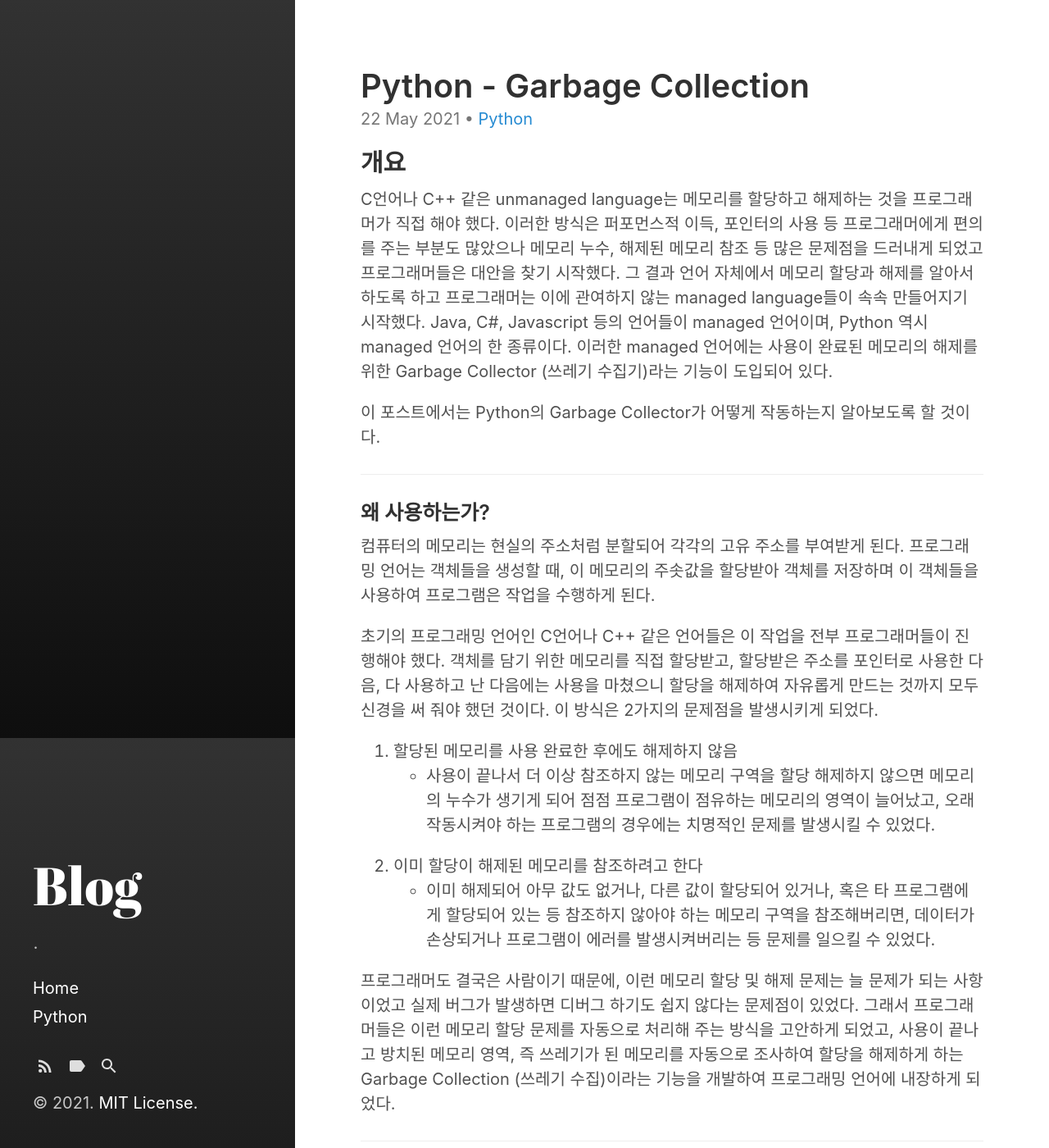
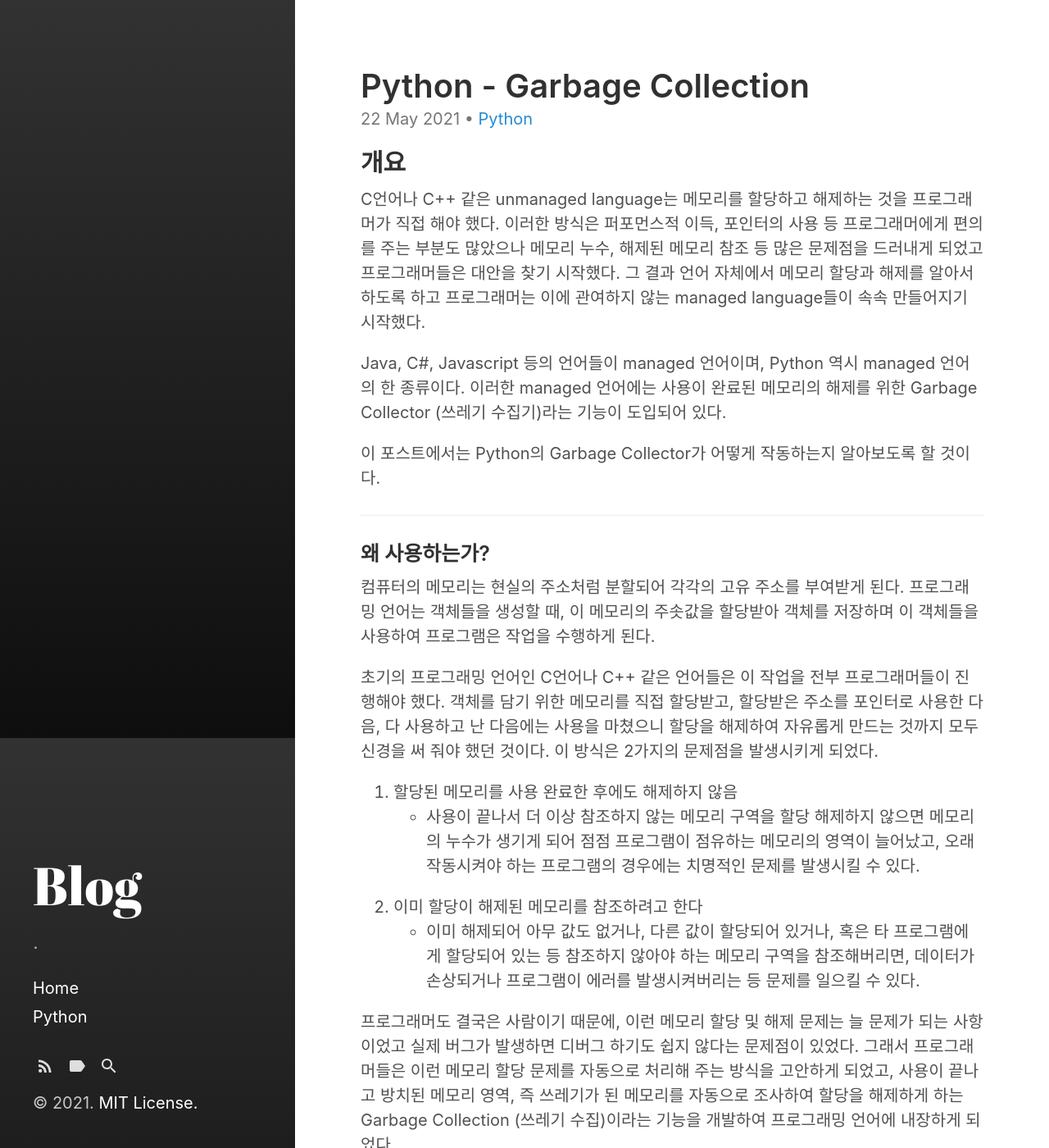
Before and after one commit to yonghwanjang0/yonghwanjang0.github.io, a Jekyll site: the page built from _posts/2021-05-22-[Python] Garbage Collection.md, in a window 1280 px wide and 1400 px high. Shown: the whole window at 82% size. Built offline with Jekyll 4.4.1, drawn with Linux system fonts in a browser that asks for light colours.

Commit message:
Modified Garbage Collection

```diff
--- a/_posts/2021-05-22-[Python] Garbage Collection.md
+++ b/_posts/2021-05-22-[Python] Garbage Collection.md
@@ -6,7 +6,9 @@ excerpt_separator:  <!--more-->
 ---
 
 ## 개요
-C언어나 C++ 같은 unmanaged language는 메모리를 할당하고 해제하는 것을 프로그래머가 직접 해야 했다. 이러한 방식은 퍼포먼스적 이득, 포인터의 사용 등 프로그래머에게 편의를 주는 부분도 많았으나 메모리 누수, 해제된 메모리 참조 등 많은 문제점을 드러내게 되었고 프로그래머들은 대안을 찾기 시작했다. 그 결과 언어 자체에서 메모리 할당과 해제를 알아서 하도록 하고 프로그래머는 이에 관여하지 않는 managed language들이 속속 만들어지기 시작했다. Java, C#, Javascript 등의 언어들이 managed 언어이며, Python 역시 managed 언어의 한 종류이다. 이러한 managed 언어에는 사용이 완료된 메모리의 해제를 위한 Garbage Collector (쓰레기 수집기)라는 기능이 도입되어 있다.
+C언어나 C++ 같은 unmanaged language는 메모리를 할당하고 해제하는 것을 프로그래머가 직접 해야 했다. 이러한 방식은 퍼포먼스적 이득, 포인터의 사용 등 프로그래머에게 편의를 주는 부분도 많았으나 메모리 누수, 해제된 메모리 참조 등 많은 문제점을 드러내게 되었고 프로그래머들은 대안을 찾기 시작했다. 그 결과 언어 자체에서 메모리 할당과 해제를 알아서 하도록 하고 프로그래머는 이에 관여하지 않는 managed language들이 속속 만들어지기 시작했다.
+
+Java, C#, Javascript 등의 언어들이 managed 언어이며, Python 역시 managed 언어의 한 종류이다. 이러한 managed 언어에는 사용이 완료된 메모리의 해제를 위한 Garbage Collector (쓰레기 수집기)라는 기능이 도입되어 있다.
 
 이 포스트에서는 Python의 Garbage Collector가 어떻게 작동하는지 알아보도록 할 것이다.
 - - -
@@ -16,9 +18,9 @@ C언어나 C++ 같은 unmanaged language는 메모리를 할당하고 해제하
 초기의 프로그래밍 언어인 C언어나 C++ 같은 언어들은 이 작업을 전부 프로그래머들이 진행해야 했다. 객체를 담기 위한 메모리를 직접 할당받고, 할당받은 주소를 포인터로 사용한 다음, 다 사용하고 난 다음에는 사용을 마쳤으니 할당을 해제하여 자유롭게 만드는 것까지 모두 신경을 써 줘야 했던 것이다. 이 방식은 2가지의 문제점을 발생시키게 되었다.
 
 1. 할당된 메모리를 사용 완료한 후에도 해제하지 않음
- * 사용이 끝나서 더 이상 참조하지 않는 메모리 구역을 할당 해제하지 않으면 메모리의 누수가 생기게 되어 점점 프로그램이 점유하는 메모리의 영역이 늘어났고, 오래 작동시켜야 하는 프로그램의 경우에는 치명적인 문제를 발생시킬 수 있었다.
+ * 사용이 끝나서 더 이상 참조하지 않는 메모리 구역을 할당 해제하지 않으면 메모리의 누수가 생기게 되어 점점 프로그램이 점유하는 메모리의 영역이 늘어났고, 오래 작동시켜야 하는 프로그램의 경우에는 치명적인 문제를 발생시킬 수 있다.
 2. 이미 할당이 해제된 메모리를 참조하려고 한다
- * 이미 해제되어 아무 값도 없거나, 다른 값이 할당되어 있거나, 혹은 타 프로그램에게 할당되어 있는 등 참조하지 않아야 하는 메모리 구역을 참조해버리면, 데이터가 손상되거나 프로그램이 에러를 발생시켜버리는 등 문제를 일으킬 수 있었다.
+ * 이미 해제되어 아무 값도 없거나, 다른 값이 할당되어 있거나, 혹은 타 프로그램에게 할당되어 있는 등 참조하지 않아야 하는 메모리 구역을 참조해버리면, 데이터가 손상되거나 프로그램이 에러를 발생시켜버리는 등 문제를 일으킬 수 있다.
 
 프로그래머도 결국은 사람이기 때문에, 이런 메모리 할당 및 해제 문제는 늘 문제가 되는 사항이었고 실제 버그가 발생하면 디버그 하기도 쉽지 않다는 문제점이 있었다. 그래서 프로그래머들은 이런 메모리 할당 문제를 자동으로 처리해 주는 방식을 고안하게 되었고, 사용이 끝나고 방치된 메모리 영역, 즉 쓰레기가 된 메모리를 자동으로 조사하여 할당을 해제하게 하는 Garbage Collection (쓰레기 수집)이라는 기능을 개발하여 프로그래밍 언어에 내장하게 되었다.
 - - -
```
